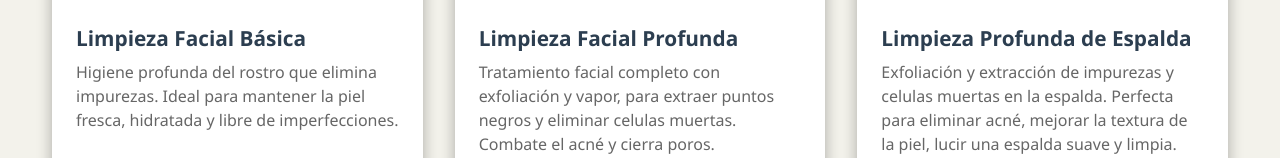
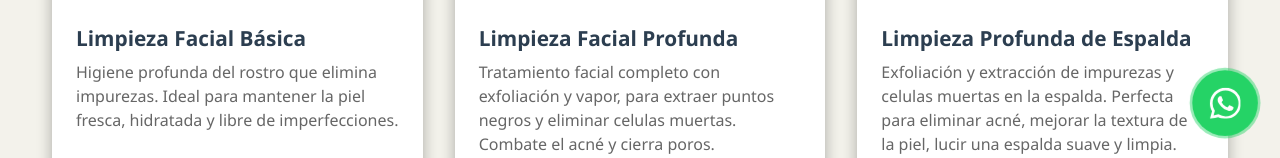
Before and after one commit to JorshDuck/VitalityGlow, a React (Vite) app: page /services in a window 1280 px wide. Shown: the part 642-800 px from the top of the page. Built offline with nearby package versions, Linux system fonts and the light colour scheme.

Commit message:
Recreate: WhatsAppButton

```diff
--- a/src/App.jsx
+++ b/src/App.jsx
@@ -2,6 +2,7 @@ import { BrowserRouter, Routes, Route } from 'react-router-dom'
 import './App.css'
 import Navbar from './components/common/Navbar'
 import Footer from './components/common/Footer'
+import WhatsAppButton from './components/common/WhatsAppButton'
 import Home from './pages/Home'
 import Services from './pages/Services'
 
@@ -14,6 +15,7 @@ function App() {
         <Route path="/services" element={<Services />} />
       </Routes>
       <Footer />
+      <WhatsAppButton />
     </BrowserRouter>
   )
 }
--- /dev/null
+++ b/src/assets/styles/WhatsAppButton.css
@@ -0,0 +1,51 @@
+.whatsapp-btn {
+  position: fixed;
+  bottom: 25px;
+  right: 25px;
+  width: 60px;
+  height: 60px;
+  background: #25D366;
+  color: white;
+  border-radius: 50%;
+  display: flex;
+  align-items: center;
+  justify-content: center;
+  font-size: 1.8rem;
+  box-shadow: 0 4px 15px rgba(37, 211, 102, 0.4);
+  transition: all 0.3s ease;
+  z-index: 999;
+  text-decoration: none;
+  animation: pulse 2s infinite, heartbeat ease-in-out 2s infinite;
+}
+
+.whatsapp-btn:hover {
+  transform: scale(1.1);
+  box-shadow: 0 6px 20px rgba(37, 211, 102, 0.6);
+}
+
+@keyframes pulse {
+  0% {
+    box-shadow: 0 0 0 0 rgba(37, 211, 102, 0.5);
+  }
+  100% {
+    box-shadow: 0 0 0 25px rgba(37, 211, 102, 0);
+  }
+}
+
+@keyframes heartbeat {
+  0%, 100% {
+    transform: scale(1);
+  }
+  12% {
+    transform: scale(1.1);
+  }
+  24% {
+    transform: scale(1);
+  }
+  36% {
+    transform: scale(1.04);
+  }
+  48% {
+    transform: scale(1);
+  }
+}
--- /dev/null
+++ b/src/components/common/WhatsAppButton.jsx
@@ -0,0 +1,18 @@
+import { SiWhatsapp } from 'react-icons/si'
+import { URLS, MESSAGES } from '../../data/config'
+import '../../assets/styles/WhatsAppButton.css'
+
+function WhatsAppButton() {
+  return (
+    <a
+      className='whatsapp-btn'
+      href={URLS.whatsapp(MESSAGES.reservation)}
+      target='_blank'
+      rel='noopener noreferrer'
+    >
+      <SiWhatsapp />
+    </a>
+  )
+}
+
+export default WhatsAppButton
```
